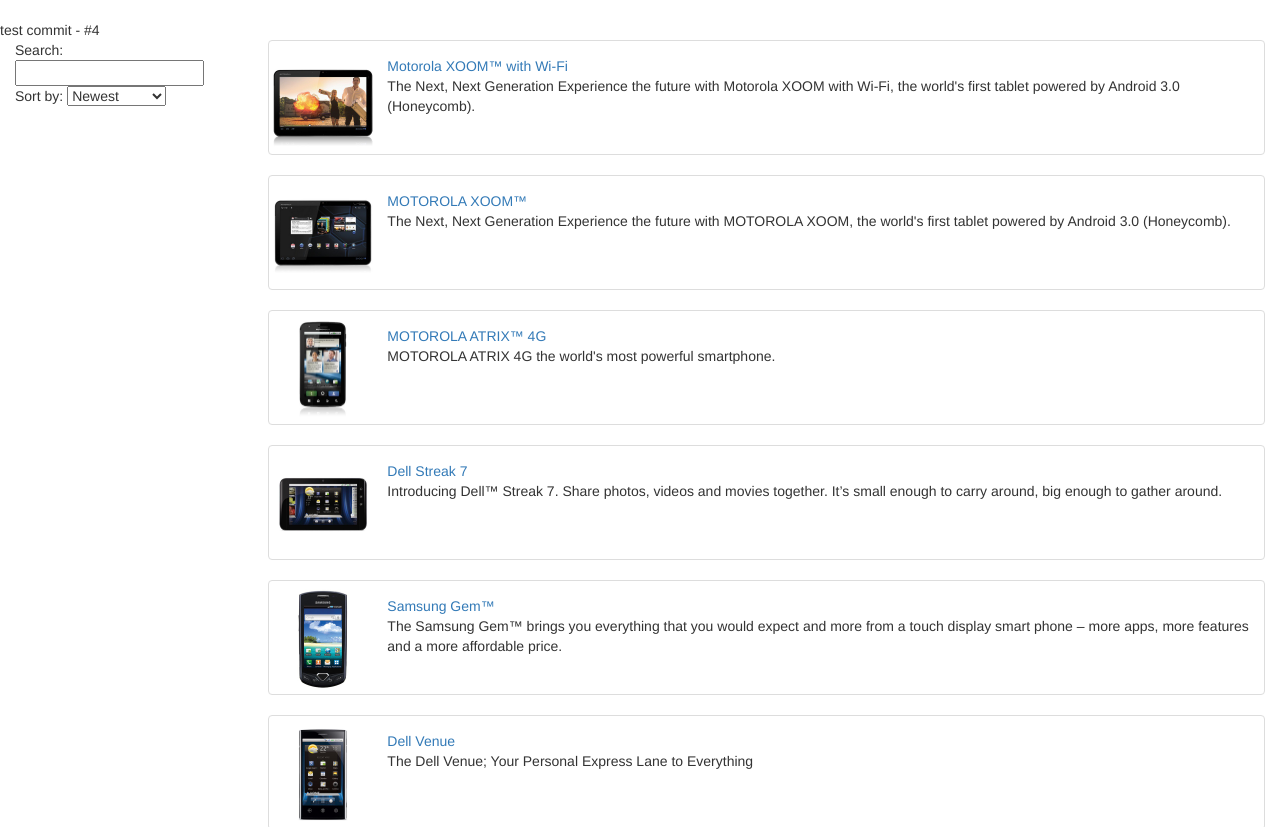
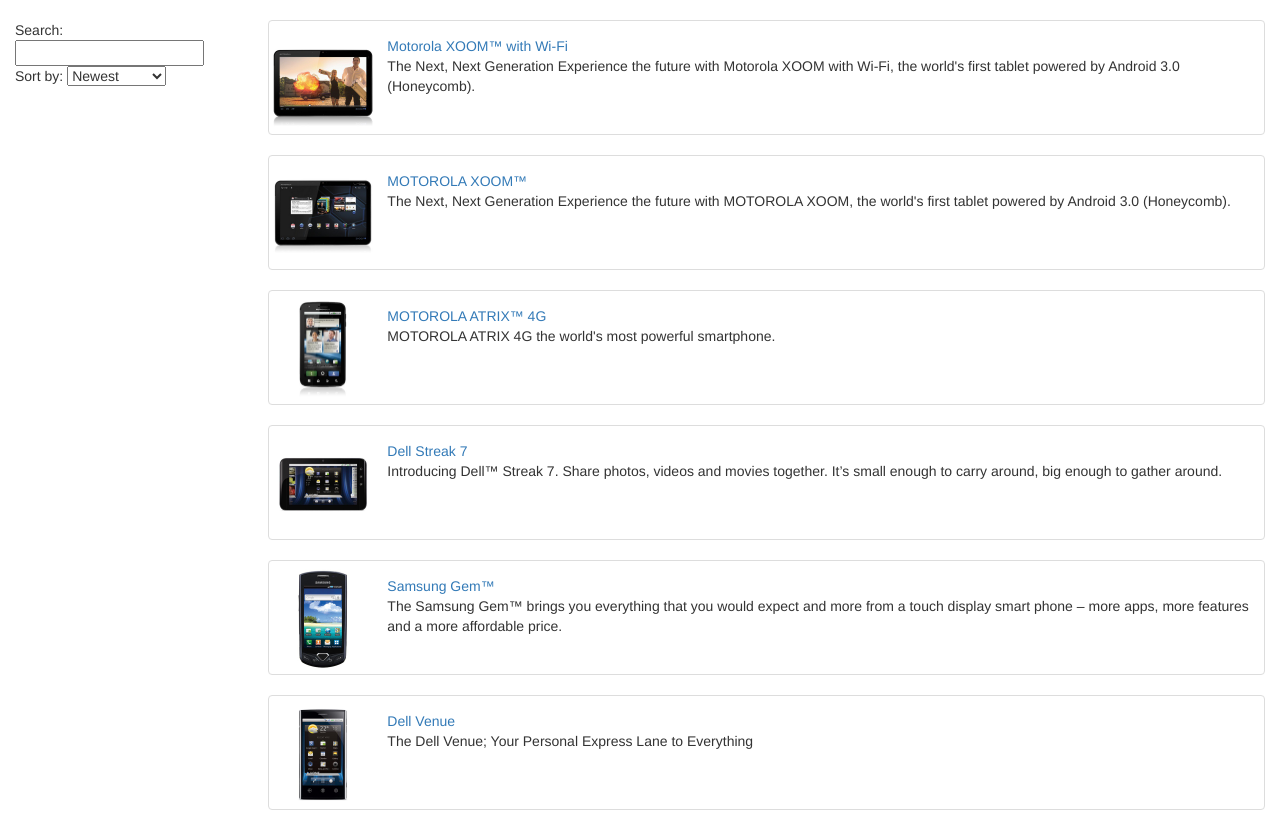
Before and after one commit to abaczynski/angularjs, a website: page angular-phonecat/app/index.html in a window 1280 px wide. Shown: the top 827 px of the page. Drawn offline with nearby package versions, Linux system fonts and the light colour scheme; some packages are replaced by stand-ins of ours.

Commit message:
revert changes

```diff
--- a/angular-phonecat/app/index.html
+++ b/angular-phonecat/app/index.html
@@ -19,7 +19,6 @@
   <script src="js/services.js"></script>
 </head>
 <body>
-test commit - #4
   <div class="view-container">
     <div ng-view class="view-frame"></div>
   </div>
```
